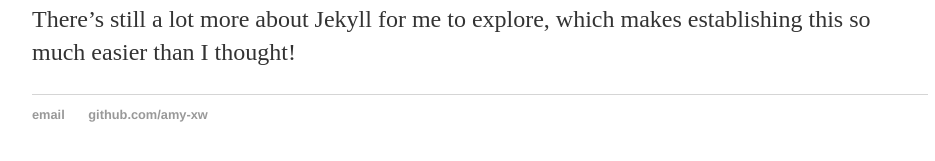
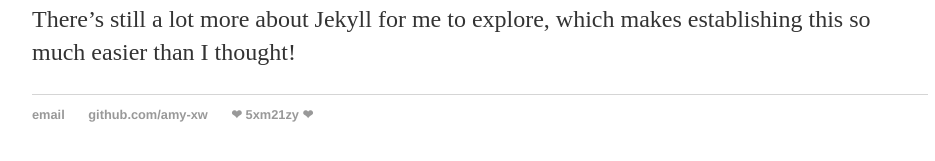
Before and after one commit to Amy-XW/Amy-XW.github.io, a Jekyll site: the page built from _posts/2020-03-01-Amy-First-Post.md, in a window 1280 px wide. Shown: the part 286-447 px from the top of the page, without its empty margins (160-1095 px from the left). Built offline with Jekyll 4.4.1, drawn with Linux system fonts in a browser that asks for light colours.

Commit message:
Update default.html

```diff
--- a/_layouts/default.html
+++ b/_layouts/default.html
@@ -21,8 +21,8 @@
     		<ul>
         		<li><a href="mailto:amy.xw2019@gmail.com">email</a></li>
         		<li><a href="https://github.com/amy-xw">github.com/amy-xw</a></li>
-			<!-- <p><span>❤</span> 5xm21zy <span>❤</span></a></p> -->
-			</ul>
+			<li><a><span>❤</span> 5xm21zy <span>❤</span></a></li>
+		</ul>
 		</footer>
 	</body>
 </html>
```
